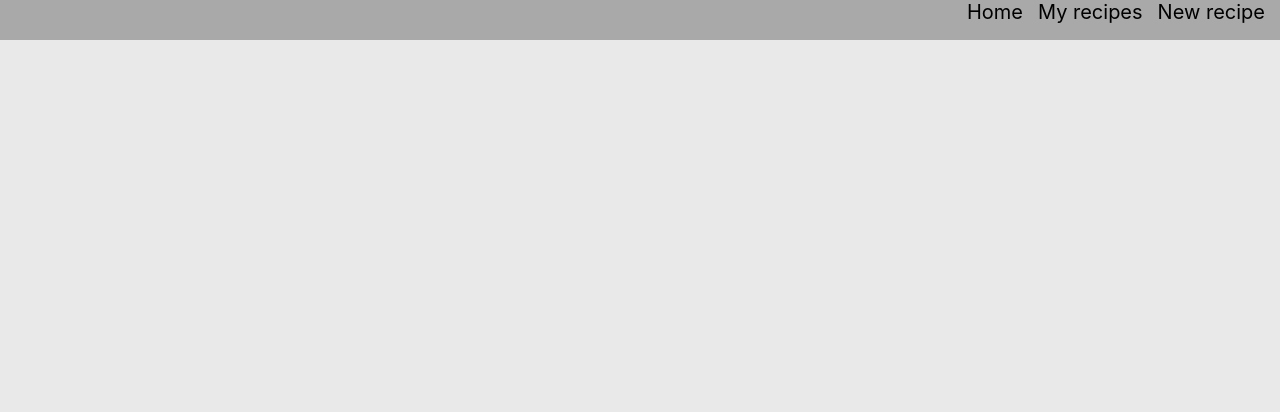
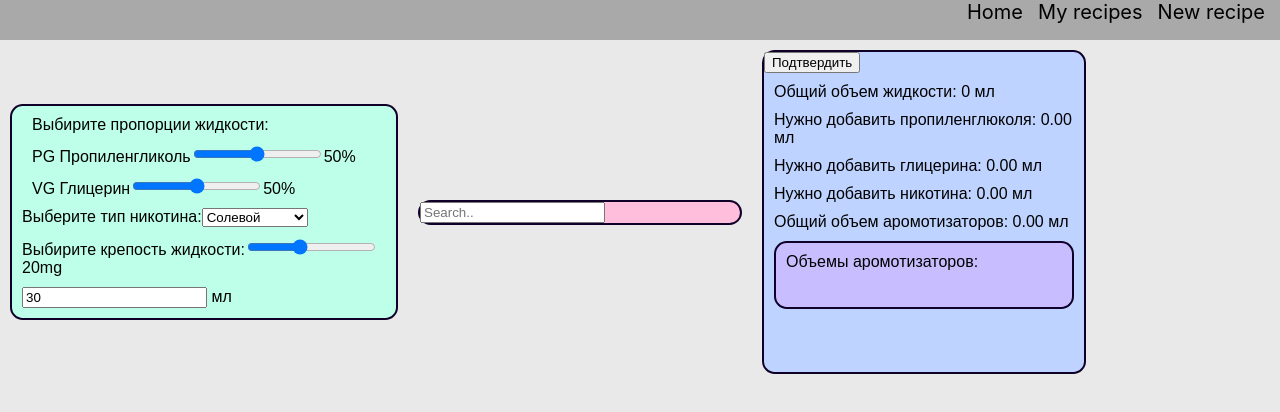
Before and after one commit to massoncheg/jija-app, a React (Create React App) app: page /#/redactor in a window 1280 px wide. Shown: the top 412 px of the page. Built offline with nearby package versions, Linux system fonts and the light colour scheme.

Commit message:
gh-pages refactoring

```diff
--- a/src/Components/Header/Header.tsx
+++ b/src/Components/Header/Header.tsx
@@ -3,12 +3,14 @@ import {Link} from "react-router-dom";
 
 import cls from "./Header.module.css"
 
+const baseUrl: string = ''
+
 const Header = () => {
     return (
         <div className = {cls.headerWrapper}>
-           <Link to="/home">Home</Link>
-           <Link to="/my-recipes">My recipes</Link>
-           <Link to="/redactor?n=new-recipe">New recipe</Link>
+           <Link to={baseUrl + "/home"}>Home</Link>
+           <Link to={baseUrl +"/my-recipes"}>My recipes</Link>
+           <Link to={baseUrl +"/redactor?n=new-recipe"}>New recipe</Link>
         </div>
     )
 }
--- a/src/Components/RecipeRedactor/Components/RecipeDescription/RecipeDescription.tsx
+++ b/src/Components/RecipeRedactor/Components/RecipeDescription/RecipeDescription.tsx
@@ -35,23 +35,25 @@ const RecipeDescription = () => {
             <button onClick={() => dispatch(handleSubmit({baseState: baseState, flavoringsState: flavoringsState}))}>Подтвердить</button>
 
             <div>Общий объем жидкости: { descriptionState.liquidVolume} мл</div>
-            <div>Нужно добавить пропиленглюколя: {  descriptionState.pgVolume} мл</div>
-            <div>Нужно добавить глицерина: {  descriptionState.vgVolume} мл</div>
-            <div>Нужно добавить никотина: {  descriptionState.nicotineVolume} мл</div>
-            <div>Общий объем аромок: { descriptionState.overallFlavorsVolume} мл</div>
-
+            <div>Нужно добавить пропиленглюколя: {  descriptionState.pgVolume.toFixed(2)} мл</div>
+            <div>Нужно добавить глицерина: {  descriptionState.vgVolume.toFixed(2)} мл</div>
+            <div>Нужно добавить никотина: {  descriptionState.nicotineVolume.toFixed(2)} мл</div>
+            <div>Общий объем аромотизаторов: { descriptionState.overallFlavorsVolume.toFixed(2)} мл</div>
+            <p className={cls.flavorsBlock}>
+            <div>Объемы аромотизаторов:</div>
             <div>{
                   descriptionState.selectedFlavorsVolumes!.length !== 0 ?
                   descriptionState.selectedFlavorsVolumes!.map(f => {
                         return (
                             <div>
                                 <span>{f.engName}</span>
-                                <span> {f.flavoringPrecent}%</span>
-                                <span> {f.flavoringVolume}мл или</span>
-                                <span> {Math.round(Number(f.flavoringVolumeDrops))} кап</span>
+                                <span> {f.flavoringPrecent.toFixed(2)}%</span>
+                                <span> {f.flavoringVolume.toFixed(2)} мл или</span>
+                                <span> {f.flavoringVolumeDrops.toFixed(0)} кап</span>
                             </div>)
                     }) : <></>}
             </div>
+            </p>
         </div>
     )
 
--- a/src/Components/RecipeRedactor/Components/RedactorComponents.module.css
+++ b/src/Components/RecipeRedactor/Components/RedactorComponents.module.css
@@ -7,10 +7,12 @@
     border-radius: 1vw;
     margin: 10px;
 }
-.baseSelectWrapper div{
+
+.baseSelectWrapper div {
     margin: 10px;
 }
-.flavoringsSelectComponentWrapper{
+
+.flavoringsSelectComponentWrapper {
     vertical-align: middle;
     display: inline-block;
     background-color: rgb(255, 190, 220);
@@ -28,14 +30,30 @@
     margin: 5px;
 }
 
-.recipeDescriptionWrapper{
-    vertical-align:middle;
+.recipeDescriptionWrapper {
+    vertical-align: middle;
     display: inline-block;
     background-color: rgb(190, 211, 255);
     width: 25vw;
     height: 25vw;
     border: 2px solid rgb(16, 0, 41);
     border-radius: 1vw;
+    margin: 10px;
+}
+
+.recipeDescriptionWrapper>div {
+    margin: 10px;
+}
+
+.flavorsBlock {
+    background-color: rgb(200, 190, 255);
+    border: 2px solid rgb(16, 0, 41);
+    min-height: 5vw;
+    border-radius: 1vw;
+    margin: 10px;
+}
+
+.flavorsBlock>div{
     margin: 10px;
 }
 
@@ -46,7 +64,8 @@
     border-radius: 5px;
     margin: 5px;
 }
-.flavoringSearchItem .flavoringName{
+
+.flavoringSearchItem .flavoringName {
     margin-left: 10px;
 
 }
--- a/src/Components/RecipeRedactor/RecipeRedactor.tsx
+++ b/src/Components/RecipeRedactor/RecipeRedactor.tsx
@@ -1,159 +1,13 @@
-import React, { useState } from "react";
+import React from "react";
 import BaseSelect from "./Components/BaseSelect/BaseSelect";
 import FlavoringsSelect from "./Components/FlavoringsSelect/FlavoringsSelect";
-import { iDBFlavoring } from "./Components/FlavoringsSelect/FlavoringsSearch";
 import RecipeDescription from "./Components/RecipeDescription/RecipeDescription";
 import cls from "./RecipeRedactor.module.css"
 
-import tpa from "../../Common/TpaFlavorsList.js"
-import { BaseSelectState } from "../../Store/Slices/RecipeRedactor/baseSlice";
-import { useSelector } from "react-redux";
-import { RootState } from "../../Store/store";
-import { FlavoringsSelectState } from "../../Store/Slices/RecipeRedactor/flavoringsSlice";
-
-interface iSelectedFlavoring {
-    flavoring: iDBFlavoring | {
-        engName: string,
-        rusName: string,
-        id: number,
-        recommendedPercentage: string,
-        recommendedPercentageDrops: string
-    },
-    flavoringPrecent: number
-}
 
 
 
 const RecipeRedactor = () => {
-    const basestate: BaseSelectState = useSelector((state: RootState) => state.base)
-    const flavoringsState: FlavoringsSelectState = useSelector((state: RootState) => state.flavorings)
-    const deState: FlavoringsSelectState = useSelector((state: RootState) => state.flavorings)
-
-
-    // const [flavoringsSelectState, setFlavoringsSelectState] = useState({
-    //     selectedFlavors: [],
-    // } as { selectedFlavors: iSelectedFlavoring[] });
-
-    // const [descriptionState, setDescriptionState] = useState({
-    //     liquidVolume: 0,
-    //     pgVolume: 0,
-    //     vgVolume: 0,
-    //     nicotineVolume: 0,
-    //     overallFlavorsVolume: 0,
-    //     selectedFlavorsVolumes: []
-    // } as {
-    //     liquidVolume: number,
-    //     pgVolume: number,
-    //     vgVolume: number,
-    //     nicotineVolume: number,
-    //     overallFlavorsVolume: number,
-    //     selectedFlavorsVolumes: iCalculatedFlavoring[]
-    // });
-
-
-    // const flavoringsSelectReducer = {
-
-    //     handleFlavoringSelect: (id: number) => {
-    //         if (/* Здесь проверяем есть ли вообще аромки в списке, что бы не было ошибок при проверке на повторы */
-    //             flavoringsSelectState.selectedFlavors.length === 0
-    //             /* Здесь проверяем есть ли уже эта аромка в списке*/
-    //             || flavoringsSelectState.selectedFlavors.findIndex((item: iSelectedFlavoring) => item.flavoring.id === id) === -1) {
-
-
-    //             let flavoring: iDBFlavoring | undefined = tpa.find((i: iDBFlavoring) => i.id === id);
-    //             if (flavoring) {
-    //                 setFlavoringsSelectState({
-    //                     selectedFlavors: flavoringsSelectState.selectedFlavors.concat(
-    //                         {
-    //                             flavoring: flavoring,
-    //                             flavoringPrecent: 1
-
-    //                         }
-    //                     )
-    //                 })
-    //             }
-    //         }
-    //     },
-
-    //     handlePrecentageChange: (id: number, event: React.FormEvent<HTMLInputElement>) => {
-
-    //         let selectedFlavors = [...flavoringsSelectState.selectedFlavors];
-    //         let indexPrecentToChange = selectedFlavors.findIndex((item: iSelectedFlavoring) => item.flavoring.id === Number(id));
-    //         selectedFlavors[indexPrecentToChange] = { ...selectedFlavors[indexPrecentToChange], flavoringPrecent: +event.currentTarget.value };
-
-    //         setFlavoringsSelectState({
-    //             selectedFlavors: [...selectedFlavors]
-    //         })
-
-    //     },
-
-    //     handleFlavoringDelete: (id: number) => {
-    //         let selectedFlavors = [...flavoringsSelectState.selectedFlavors];
-    //         let indexFlavoringToDelete = selectedFlavors.findIndex((item: iSelectedFlavoring) => item.flavoring.id === Number(id));
-    //         selectedFlavors.splice(indexFlavoringToDelete, 1);
-
-    //         setFlavoringsSelectState({
-    //             selectedFlavors: [...selectedFlavors]
-
-    //         })
-    //     }
-    // }
-
-    // const descriptionReducer = {
-    //     handleSubmit: () => {
-
-
-
-    //         let liquidVolume = basestate.liquidVolume;
-    //         let vgVolume = calculator.calculateVgVolume(liquidVolume, basestate.vgPropotion);
-    //         let nicotineVolume = calculator.calculateNicotineVolume(liquidVolume, basestate.nicotineTipe, basestate.nicotinePercentage);
-    //         let selectedFlavorsVolumes = calculator.calculateFlavorsVolumes(liquidVolume, flavoringsState.selectedFlavors);
-    //         let overallFlavorsVolume = calculator.calculateOverallFlavorsVolume(selectedFlavorsVolumes);
-    //         let pgVolume = calculator.calculatePgVolume(liquidVolume, basestate.pgPropotion, nicotineVolume, overallFlavorsVolume);
-
-
-    //         setDescriptionState({
-    //             liquidVolume: liquidVolume,
-    //             pgVolume: pgVolume,
-    //             vgVolume: vgVolume,
-    //             nicotineVolume: nicotineVolume,
-    //             overallFlavorsVolume: overallFlavorsVolume,
-    //             selectedFlavorsVolumes: selectedFlavorsVolumes
-    //         });
-
-    //     }
-
-    // }
-    // /* Функции для расчета объемов компонентов */
-    // const calculator = {
-    //     calculateVgVolume: (liquidVolume: number, vgPropotion: number) => { return liquidVolume * (vgPropotion / 100) },
-    //     calculateNicotineVolume: (liquidVolume: number, nicotineTipe: string, nicotinePercentage: number) => {
-    //         if (nicotineTipe === "Standart") { return liquidVolume * (nicotinePercentage / 100) }
-    //         else if (nicotineTipe === "Salt") { return liquidVolume * (nicotinePercentage / 200) }
-    //         else { return 0 }
-    //     },
-    //     calculateFlavorsVolumes: (liquidVolume: number, flavoringsList: iSelectedFlavoring[]) => {
-    //         return flavoringsList.map(f => {
-    //             return {
-    //                 engName: f.flavoring.engName,
-    //                 flavoringPrecent: f.flavoringPrecent,
-    //                 flavoringVolume: (liquidVolume * (f.flavoringPrecent / 100)),
-    //                 flavoringVolumeDrops: ((liquidVolume * (f.flavoringPrecent / 100)) * 33)
-    //             }
-    //         })
-    //     },
-    //     calculateOverallFlavorsVolume: (flavoringsList: iCalculatedFlavoring[]) => {
-
-    //         let overallVolume = 0;
-    //         for (let i = 0; i < flavoringsList.length; ++i) {
-    //             overallVolume += flavoringsList[i]["flavoringVolume"];
-    //         }
-
-    //         return overallVolume
-    //     },
-    //     calculatePgVolume: (liquidVolume: number, pgPropotion: number, NicotineVolume: number, overallFlavorsVolume: number) => { return liquidVolume * (pgPropotion / 100) - NicotineVolume - overallFlavorsVolume }
-    // }
-
     return (
         <div className={cls.redactorWrapper}>
             <BaseSelect />
--- a/src/index.tsx
+++ b/src/index.tsx
@@ -1,5 +1,5 @@
 import React from 'react';
-import {BrowserRouter} from "react-router-dom";
+import {BrowserRouter, HashRouter} from "react-router-dom";
 import ReactDOM from 'react-dom';
 import './index.css';
 import App from './App';
@@ -8,13 +8,13 @@ import { store } from './Store/store'
 import { Provider } from 'react-redux'
 
 ReactDOM.render(
-  <BrowserRouter>
+  <HashRouter>
   <Provider store = {store}>
   <React.StrictMode>
     <App/>
   </React.StrictMode>
   </Provider>
-  </BrowserRouter>,
+  </HashRouter>,
   document.getElementById('root')
 );
 
```
Also changed, not shown: package.json (+7 -3 lines), 2 other files (tests, documents, lock files or other folders).
